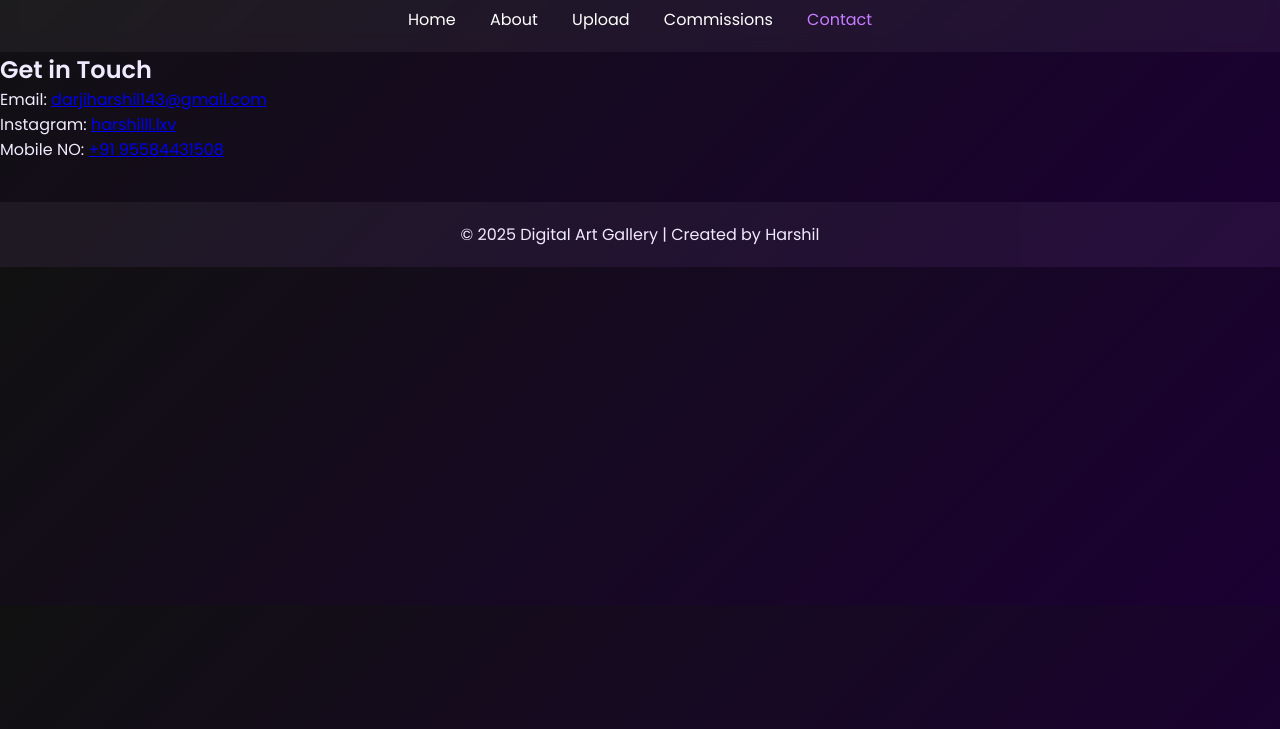
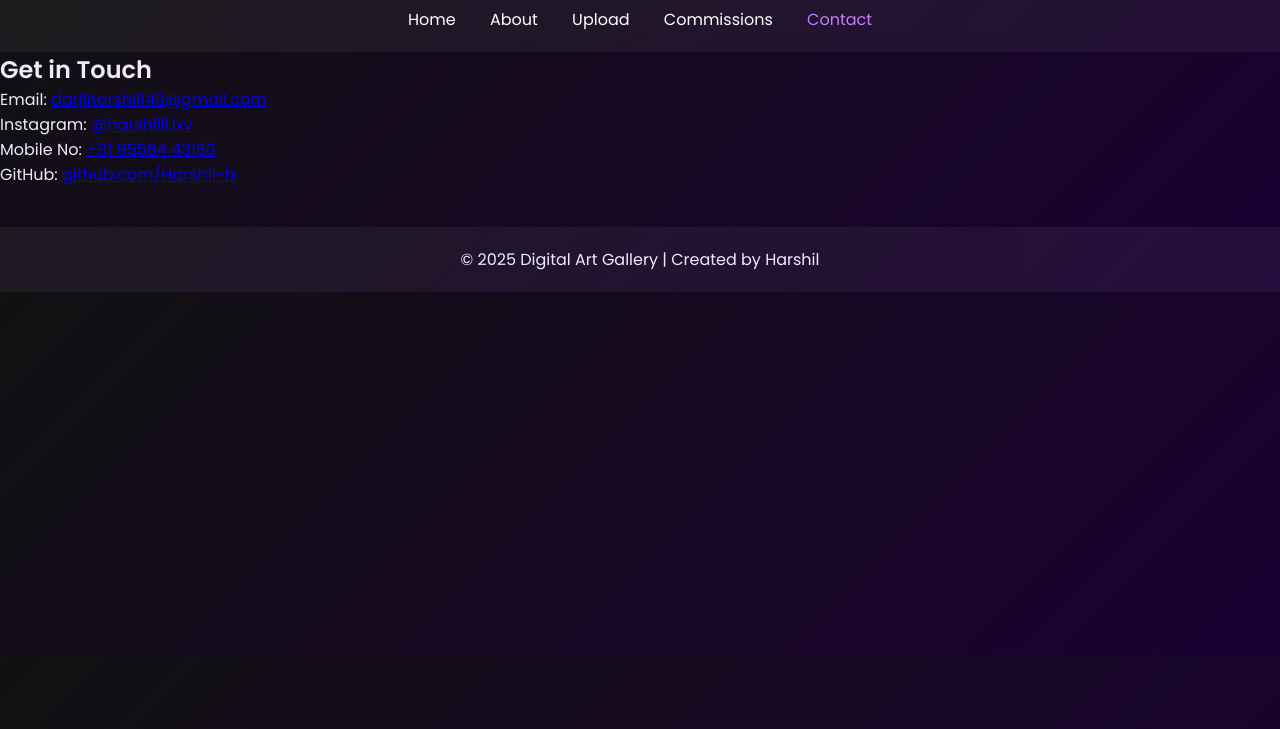
Before and after one commit to Harshil-fx/JAVAScript-Project, a plain HTML site: page contact.html in a window 1280 px wide. Shown: the part 71-800 px from the top of the page. Drawn offline with Linux system fonts and the light colour scheme.

Commit message:
Add files via upload

```diff
--- a/contact.html
+++ b/contact.html
@@ -3,7 +3,7 @@
 <head>
   <meta charset="UTF-8">
   <meta name="viewport" content="width=device-width, initial-scale=1.0">
-  <title>Contact</title>
+  <title>Contact - Digital Art Gallery</title>
   <link rel="stylesheet" href="style.css">
 </head>
 <body>
@@ -22,12 +22,13 @@
 
   <section class="contact-section fade-in">
     <h2>Get in Touch</h2>
-    <p>Email: <a href="darjiharshil143@gmail.com.com">darjiharshil143@gmail.com</a></p>
-    <p>Instagram: <a href="#">harshilll.lxv</a></p>
-    <p>Mobile NO: <a href="#">+91 95584431508</a></p>
+    <p>Email: <a href="mailto:darjiharshil143@gmail.com">darjiharshil143@gmail.com</a></p>
+    <p>Instagram: <a href="https://www.instagram.com/harshilll.lxv" target="_blank">@harshilll.lxv</a></p>
+    <p>Mobile No: <a href="tel:+9195584431508">+91 95584 43150</a></p>
+    <p>GitHub: <a href="https://github.com/HarshilDarji" target="_blank">github.com/Harshil-fx</a></p>
   </section>
 
-  <footer  class="fade-in">
+  <footer class="fade-in">
     <p>© 2025 Digital Art Gallery | Created by Harshil</p>
   </footer>
 
```
